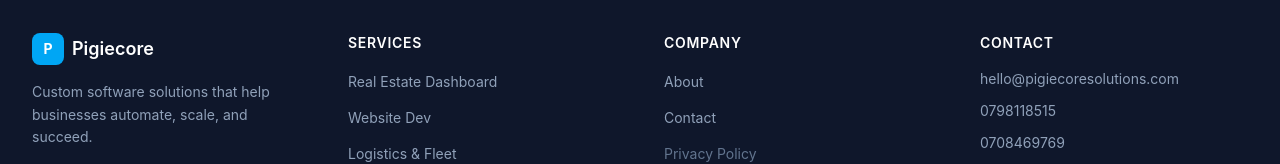
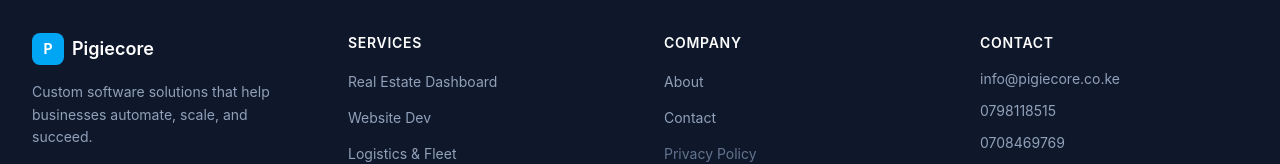
Before and after one commit to JOSEPH-KIBIRU/Pigiecore-solutions, a Next.js app: page / in a window 1280 px wide. Shown: the part 4273-4437 px from the top of the page. Built offline with nearby package versions, Linux system fonts and the light colour scheme; no server answers; the database is empty.

Commit message:
Switch email to info@pigiecore.co.ke and fix domain spelling

```diff
--- a/src/app/page.tsx
+++ b/src/app/page.tsx
@@ -20,7 +20,7 @@ const jsonLd = {
       image: `${siteUrl}/opengraph-image`,
       description:
         "Custom software development agency in Kenya building dashboards and web applications for real estate, logistics, salons, schools, and hospitals.",
-      email: "hello@pigiecoresolutions.com",
+      email: "info@pigiecore.co.ke",
       telephone: "+254798118515",
       areaServed: "Kenya",
       contactPoint: [
--- a/src/components/admin-invoices.tsx
+++ b/src/components/admin-invoices.tsx
@@ -361,7 +361,7 @@ export default function AdminInvoices() {
     pdf.setFontSize(8);
     pdf.setFont("helvetica", "normal");
     pdf.setTextColor("#94a3b8");
-    pdf.text("Pigiecore Solutions  \u00b7  hello@pigiecoresolutions.com  \u00b7  0798118515 / 0708469769", left + pageW / 2, y, { align: "center" });
+    pdf.text("Pigiecore Solutions  \u00b7  info@pigiecore.co.ke  \u00b7  0798118515 / 0708469769", left + pageW / 2, y, { align: "center" });
     pdf.setTextColor("#cbd5e1");
     pdf.text("Thank you for your business!", left + pageW / 2, y + 5, { align: "center" });
 
--- a/src/components/footer.tsx
+++ b/src/components/footer.tsx
@@ -78,10 +78,10 @@ export default function Footer() {
             <ul className="space-y-3">
               <li className="text-sm">
                 <a
-                  href="mailto:hello@pigiecoresolutions.com"
+                  href="mailto:info@pigiecore.co.ke"
                   className="hover:text-sky-400 transition-colors"
                 >
-                  hello@pigiecoresolutions.com
+                  info@pigiecore.co.ke
                 </a>
               </li>
               <li className="text-sm">
--- a/src/lib/site.ts
+++ b/src/lib/site.ts
@@ -1,2 +1,2 @@
 export const siteUrl =
-  process.env.NEXT_PUBLIC_SITE_URL || "https://pigicore.co.ke";
+  process.env.NEXT_PUBLIC_SITE_URL || "https://pigiecore.co.ke";
```
Also changed, not shown: public/llms.txt.
